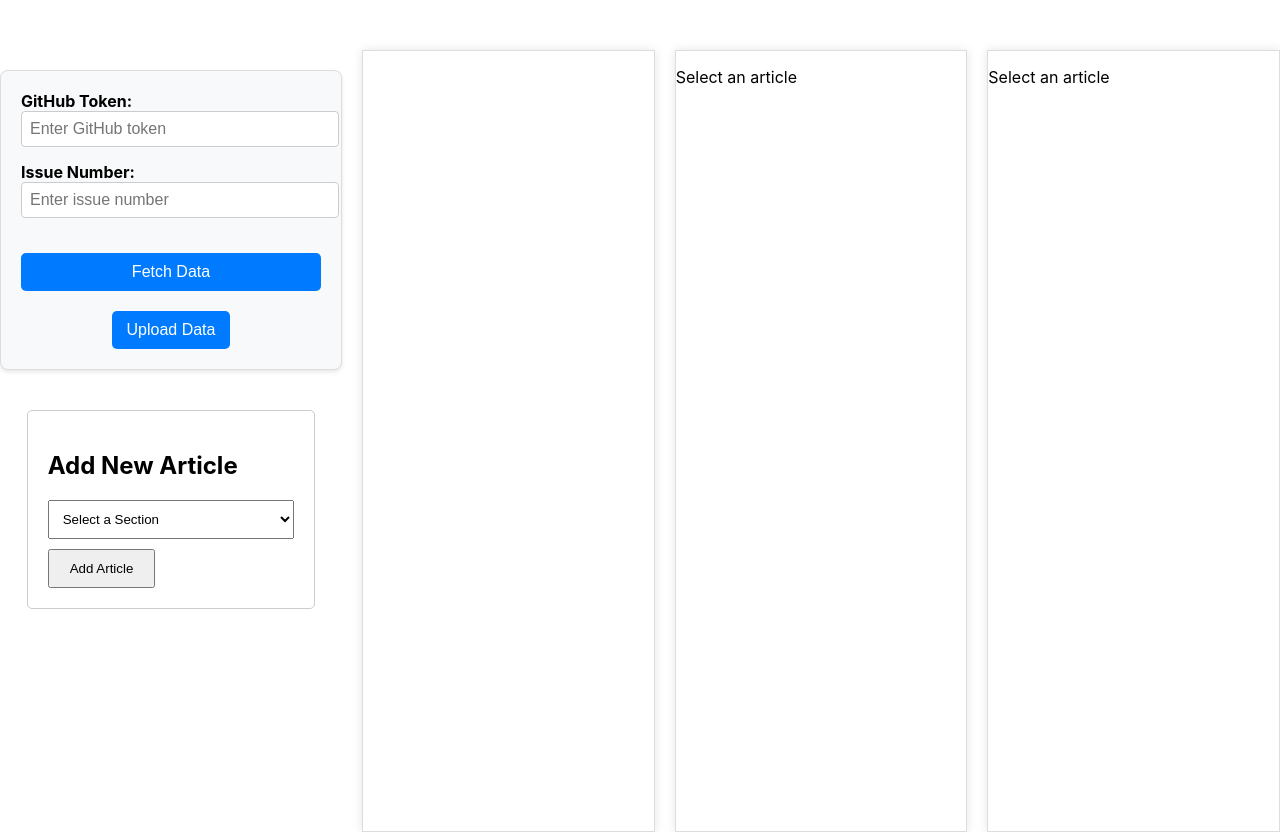
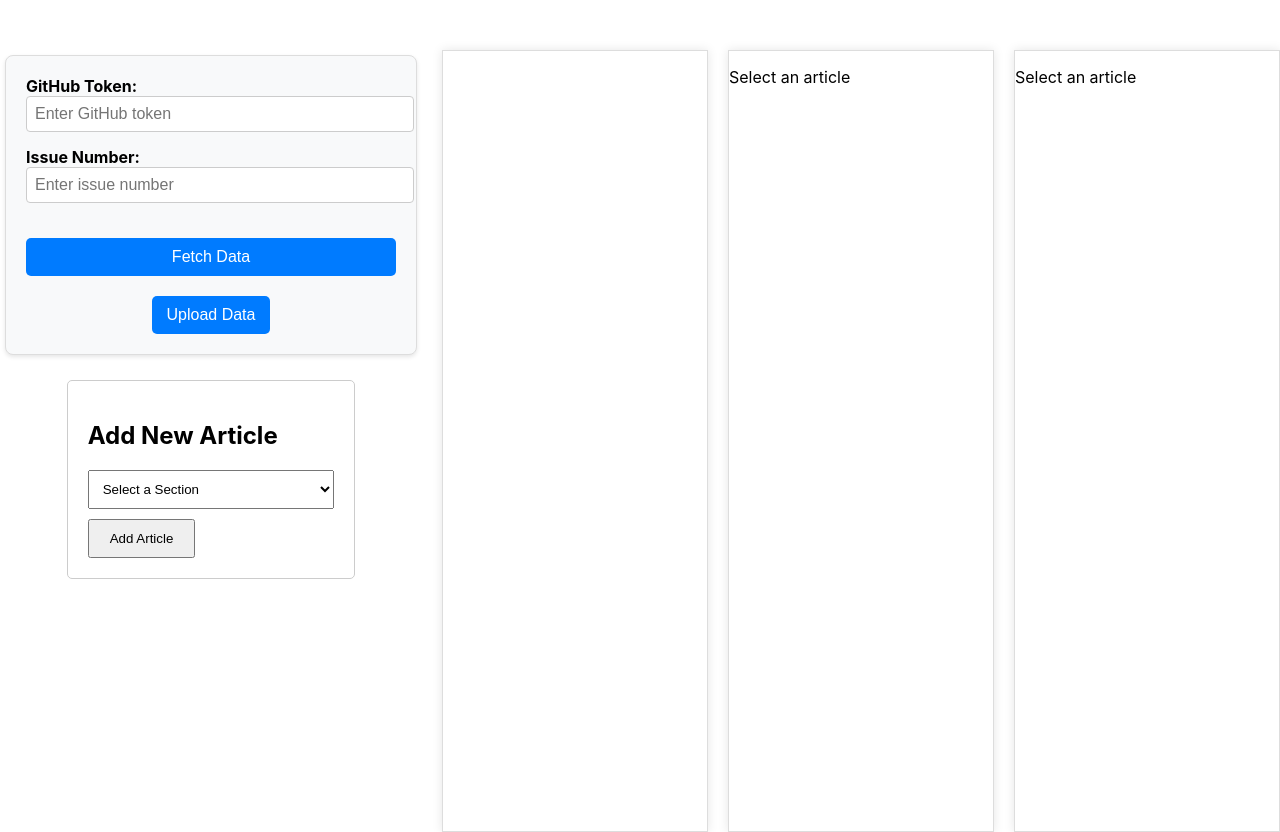
Before and after one commit to JackRubiralta/pelican-layout-creator, a React (Create React App) app: page / in a window 1280 px wide. Built offline with nearby package versions, Linux system fonts and the light colour scheme.

Commit message:
Fixed formatting and margins

```diff
--- a/src/App.js
+++ b/src/App.js
@@ -320,7 +320,7 @@ const phoneContainer = {
   width: "375px", // Typical width of a modern smartphone
   height: "780px", // Typical height of a modern smartphone
   border: "1px solid #ddd", // Adds a subtle border to mimic a phone
-  margin: "auto", // Centers the container on the page
+  margin: "0", // Centers the container on the page
   boxShadow: "0 0 10px rgba(0,0,0,0.1)", // Adds a subtle shadow for a 3D effect
   overflowY: "scroll", // Allows vertical scrolling within the container
   overflowX: "hidden", // Prevents horizontal scrolling
--- a/src/IssueDisplayer/FetchIssueData.js
+++ b/src/IssueDisplayer/FetchIssueData.js
@@ -250,8 +250,8 @@ const styles = {
     border: "1px solid #ddd",
     borderRadius: "8px",
     boxShadow: "0 2px 4px rgba(0,0,0,0.1)",
-    width: "300px", // Set a specific width
-    margin: "20px auto", // Center the form on the page
+    width: "370px", // Set a specific width
+    margin: "5px 5px", // Center the form on the page
   },
   form: {
     display: "flex",
```
